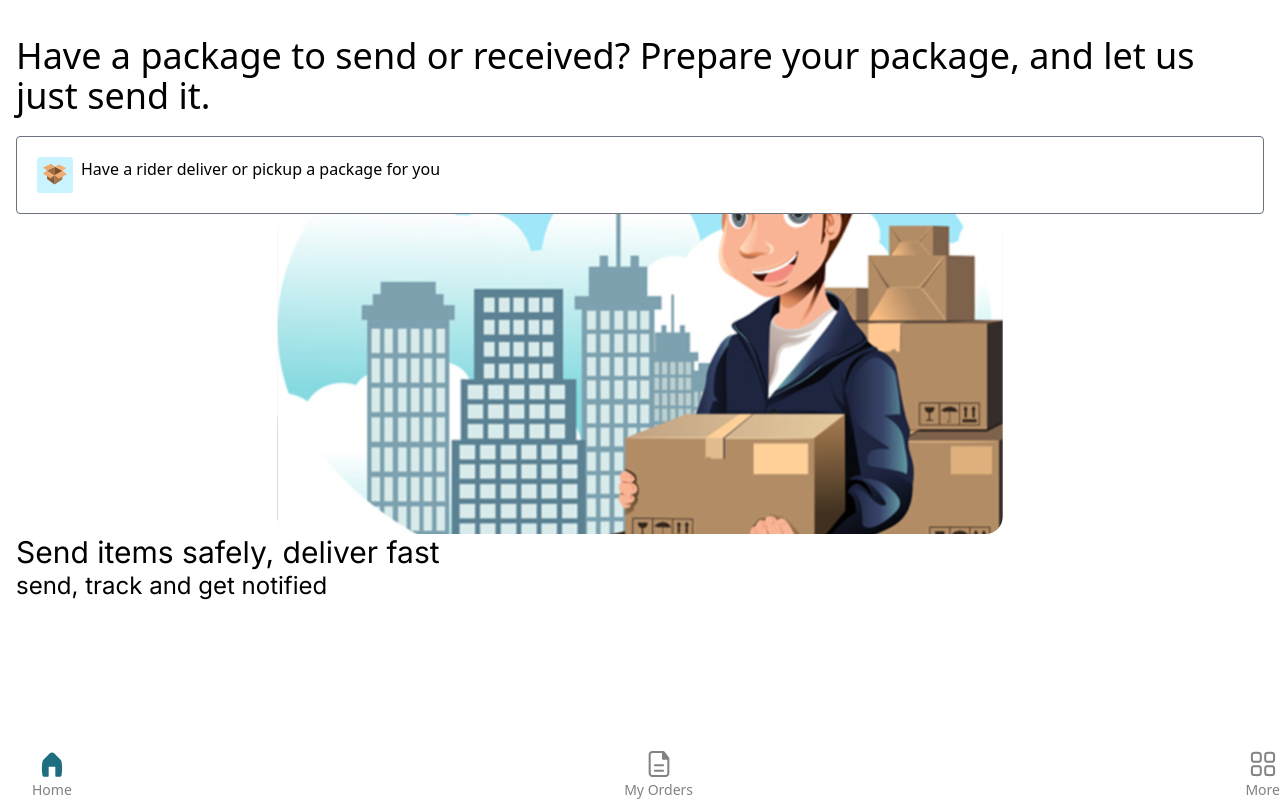
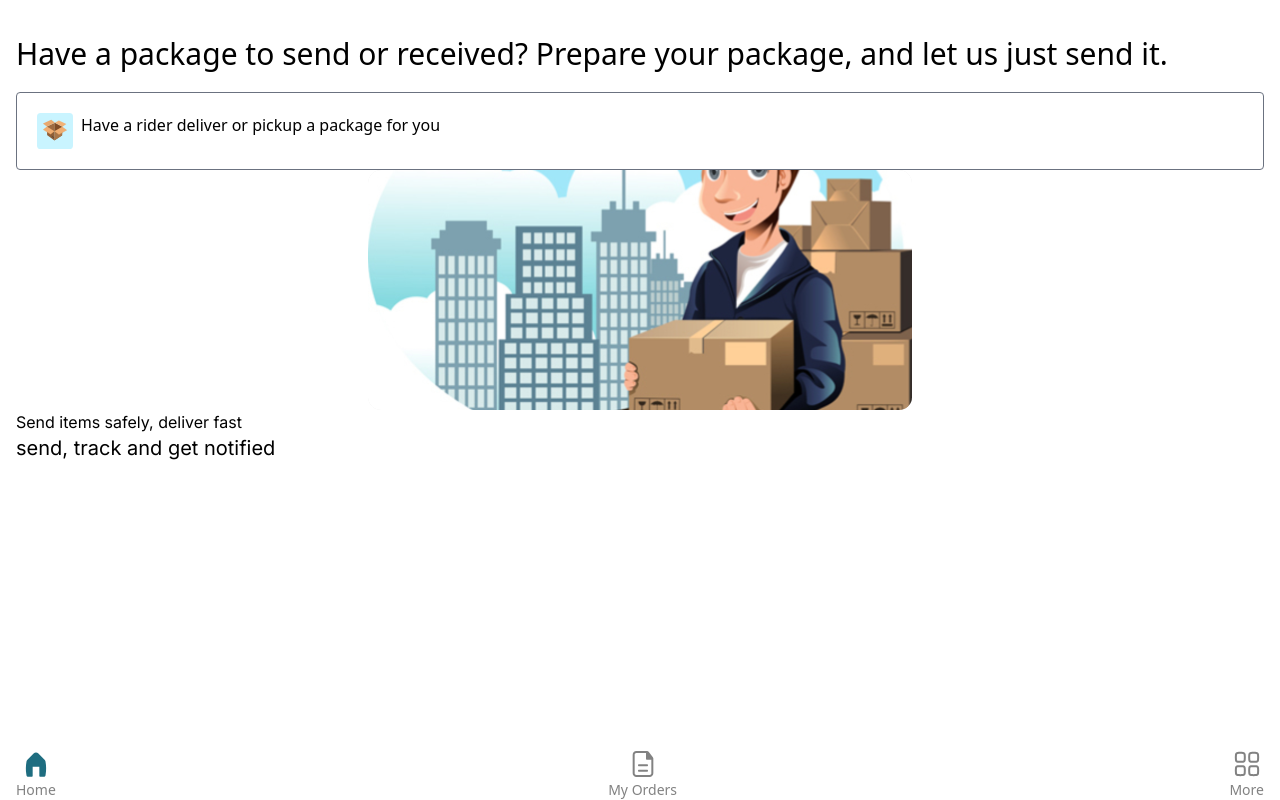
Before and after one commit to aolamide/just-send-it, a React (Vite) app: page /home in a window 1280 px wide. Built offline with nearby package versions, Linux system fonts and the light colour scheme; a web font is replaced by a local one.

Commit message:
deployment

```diff
--- a/src/pages/Home.jsx
+++ b/src/pages/Home.jsx
@@ -3,25 +3,28 @@ import Box from '../assets/icons/box.svg'
 import BottomBar from "../components/BottomBar.jsx";
 
 const Home = () => {
-    return(
+    return (
+        <>
         <div className="p-4 h-screen">
-            <p className='text-4xl my-5'>Have a package to send or received? Prepare your package, and let us just send it.</p>
+            <p className='text-3xl my-5'>Have a package to send or received? Prepare your package, and let us just send
+                it.</p>
 
             <div className="border border-gray-500 rounded flex gap-2 p-5 mt-5">
                 <img src={Box} alt="box"/>
                 <p>Have a rider deliver or pickup a package for you</p>
             </div>
 
-            <img className="w-full h-[40vh]" src={DeliveryManWithBox} alt="delivery man"/>
-            <p className="font-inter text-3xl">Send items safely, deliver fast </p>
-            <p className="font-inter text-2xl">send, track and get notified</p>
+            <img className="w-full h-[30vh]" src={DeliveryManWithBox} alt="delivery man"/>
+            <p className="font-inter text-2xlxl">Send items safely, deliver fast </p>
+            <p className="font-inter text-xl">send, track and get notified</p>
 
-            <div className="fixed bottom-0 w-full">
-                <BottomBar />
-            </div>
 
         </div>
-    )
+    <div className="fixed bottom-0 w-full">
+        <BottomBar/>
+    </div>
+            </>
+)
 }
 
 export default Home;
```
